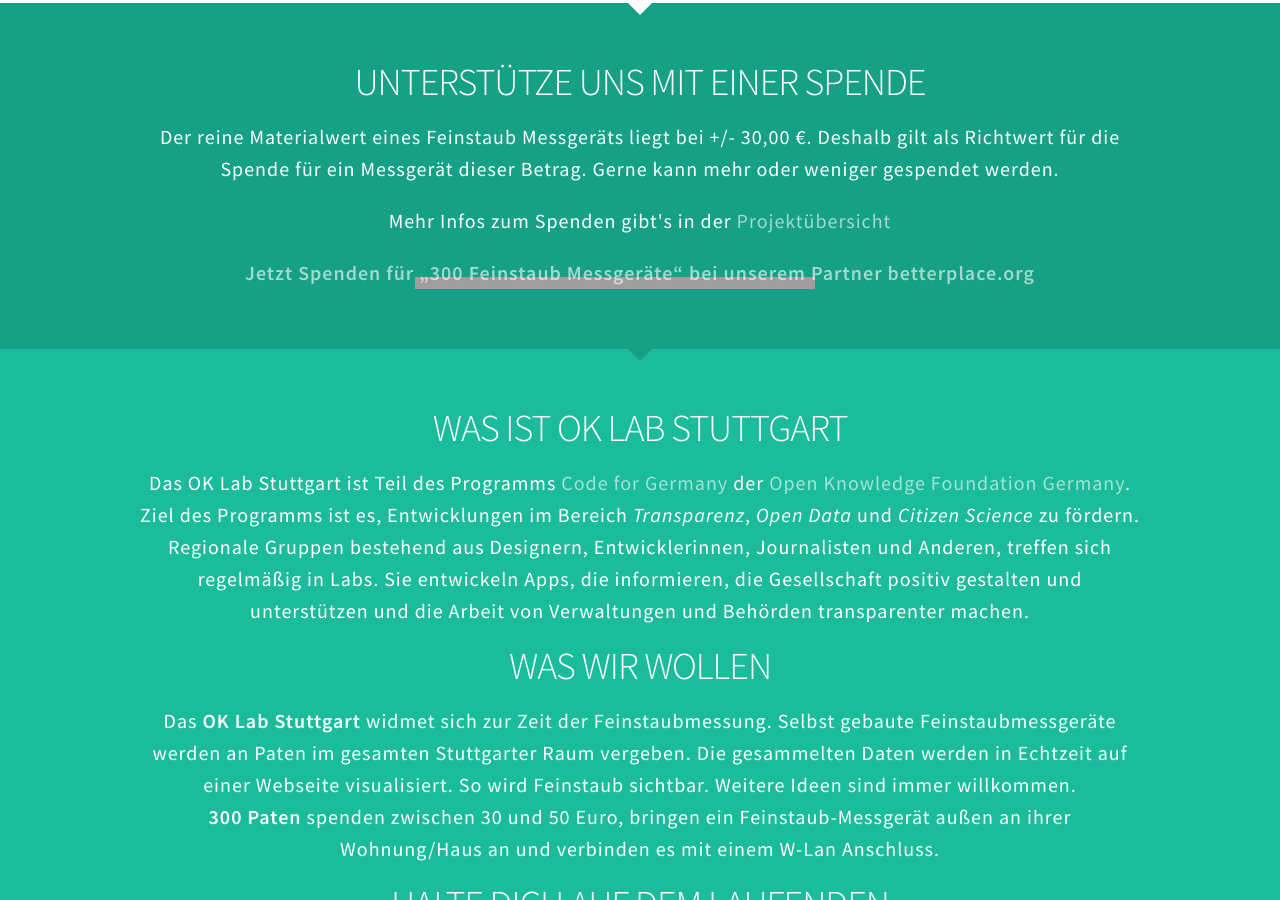
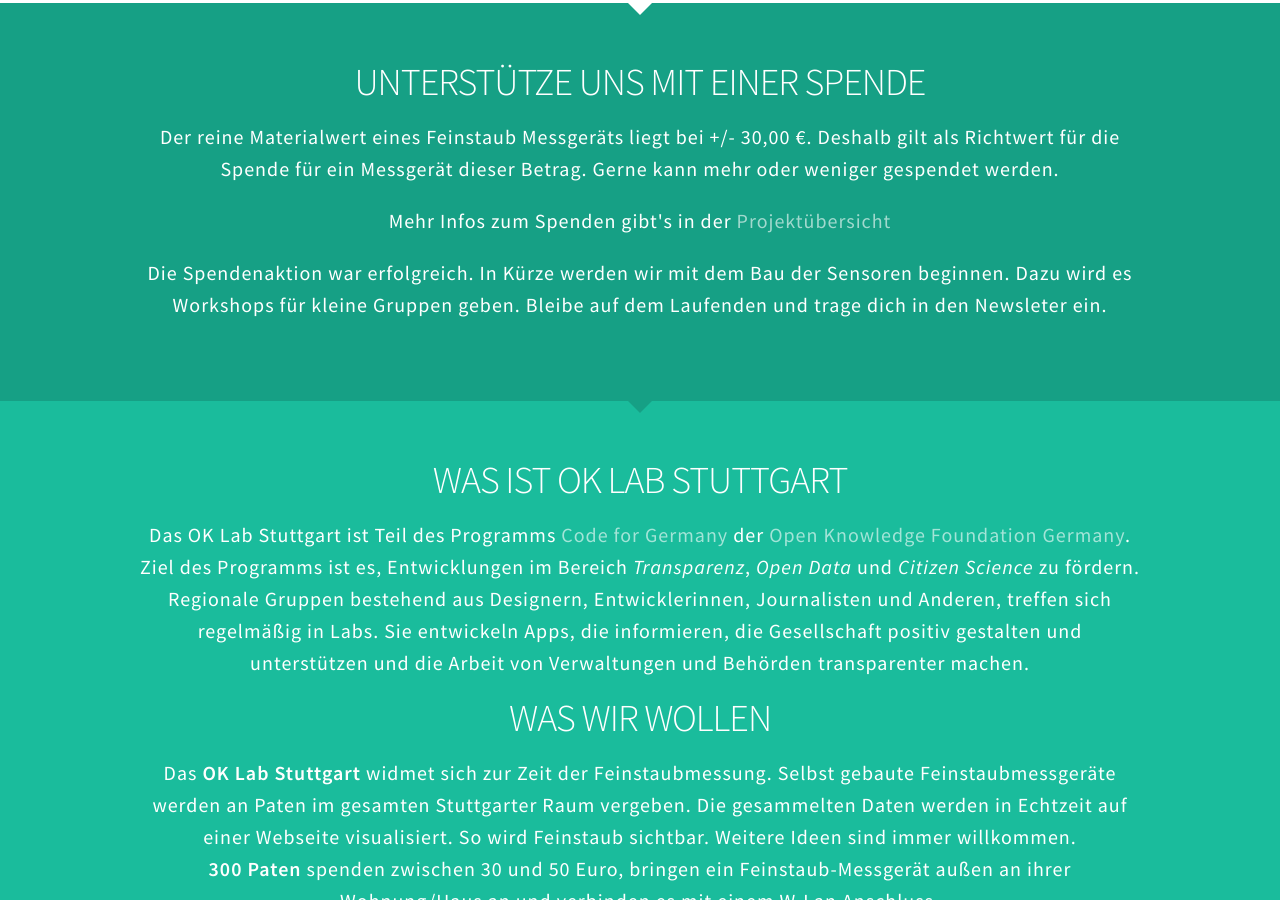
Before and after one commit to opendata-stuttgart/luftdaten.info, a Jekyll site: the page built from index.html, in a window 1280 px wide and 900 px high, scrolled down 393 px. Built offline with Jekyll 4.4.1, drawn with Linux system fonts in a browser that asks for light colours; grey boxes are pictures that could not be loaded.

Commit message:
Update index.html

```diff
--- a/index.html
+++ b/index.html
@@ -30,13 +30,7 @@
     <h2>Unterstütze uns mit einer Spende</h2>
     <p>Der reine Materialwert eines Feinstaub Messgeräts liegt bei +/- 30,00 €. Deshalb gilt als Richtwert für die Spende für ein Messgerät dieser Betrag. Gerne kann mehr oder weniger gespendet werden.</p>
     <p>Mehr Infos zum Spenden gibt's in der <a href="https://www.betterplace.org/de/projects/38071/" title="Projektübersicht auf betterplace.org">Projektübersicht</a></p>
-    <div id="betterplace_donation_iframe" style="background: transparent url('https://www.betterplace.org/assets/new_spinner.gif') 275px 20px no-repeat;">
-      <strong>
-        <a href="https://www.betterplace.org/de/projects/38071-300-feinstaub-messgerate/donations/new">
-          Jetzt Spenden für „300 Feinstaub Messgeräte“ bei unserem Partner betterplace.org
-        </a>
-      </strong>
-    </div>
+    <p>Die Spendenaktion war erfolgreich. In Kürze werden wir mit dem Bau der Sensoren beginnen. Dazu wird es Workshops für kleine Gruppen geben. Bleibe auf dem Laufenden und trage dich in den Newsleter ein.</p>
   </div>
 </div>
 
```
